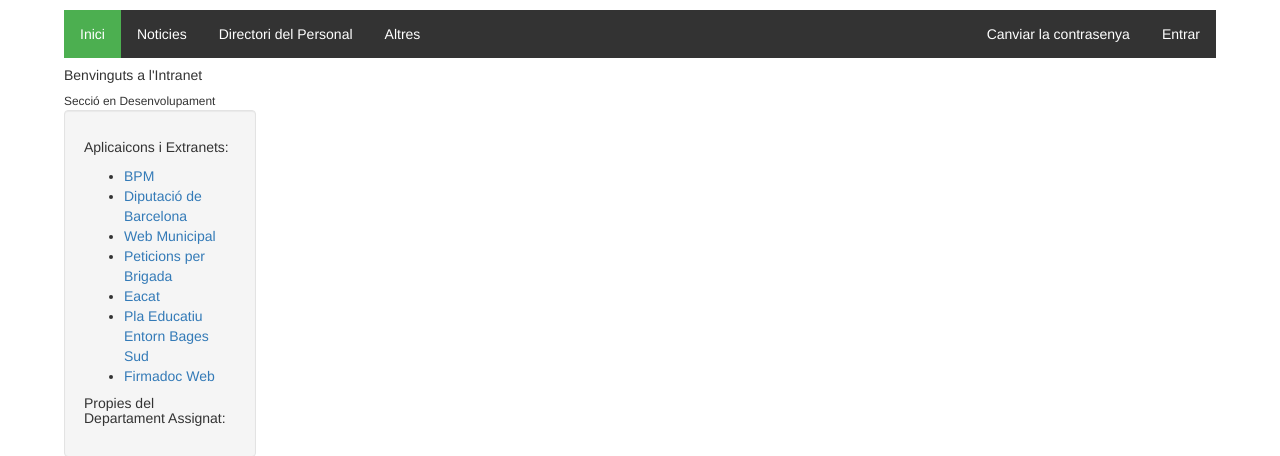
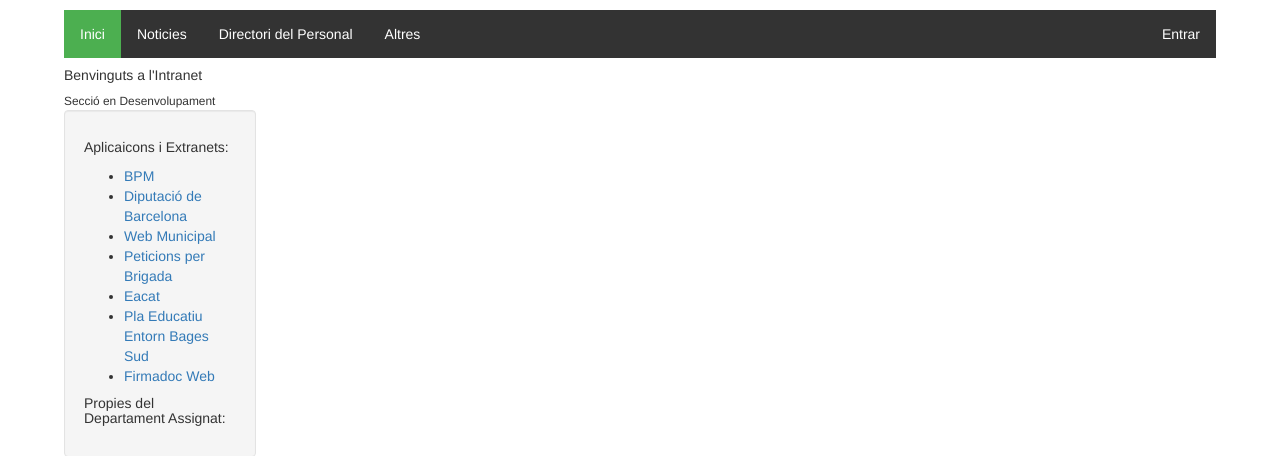
Before and after one commit to monteskier/gestioPermiVac, a Django app: page /intranet/ in a window 1280 px wide. Shown: the top 456 px of the page. Run offline with Django 3.2, Linux system fonts and the light colour scheme; data comes from the database, SQL or seed files in the repository; some libraries are stand-ins or nearby versions.

Commit message:
millora del index de intranet

```diff
--- a/permivac/intranet/templates/base.html
+++ b/permivac/intranet/templates/base.html
@@ -37,9 +37,9 @@
           {% endif %}
           {% if user.is_authenticated %}
             <li class="menu_options_dreta"><a href="{% url 'logout' %}">Sortir</a></li>
+            <li class="menu_options_dreta">
+            <a href="/permivac/tramitador/accounts/password_change/">Canviar la contrasenya</a></li>
           {% endif %}
-          <li class="menu_options_dreta">
-            <a href="/permivac/tramitador/accounts/password_change/">Canviar la contrasenya</a></li>
         </ul>
       </div>
       {% block content %}
```
